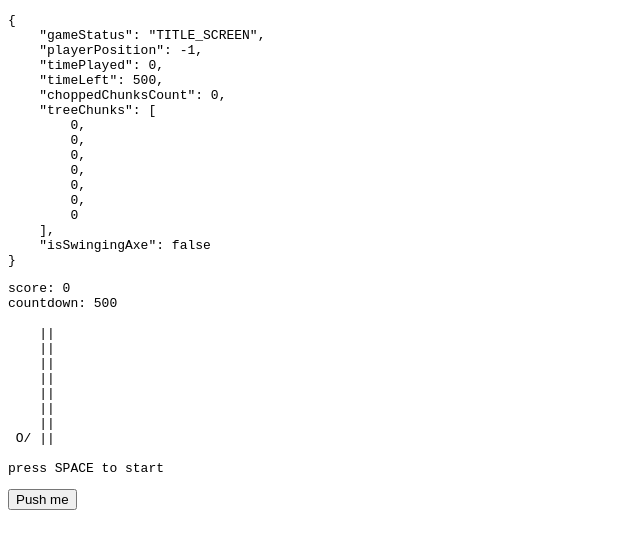
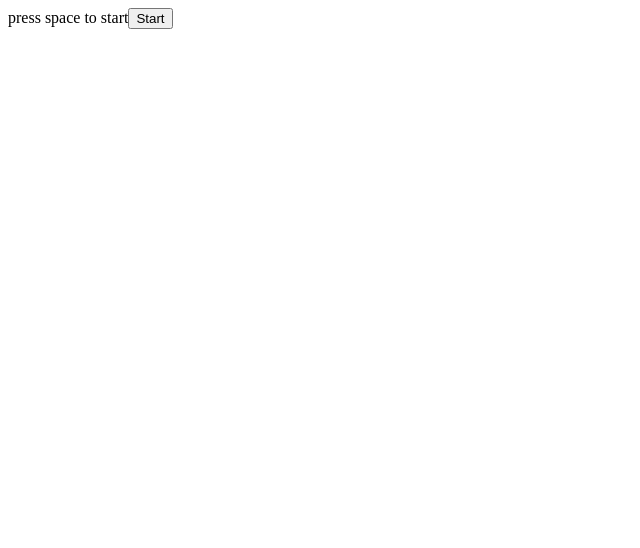
Before and after one commit to evgenykochetkov/drovosek, a React app: page / in a window 1280 px wide. Shown: the top 548 px of the page, without its empty margins (0-640 px from the left). Built offline with nearby package versions, Linux system fonts and the light colour scheme; the HTML template or start-up script is replaced by a standard one.

Commit message:
title screen

```diff
--- a/src/components/App.tsx
+++ b/src/components/App.tsx
@@ -2,18 +2,33 @@ import * as React from "react";
 import {connect} from "react-redux";
 
 import { GameState } from '../types/model'
+import { UserInputAction } from "../types/index";
 import renderStateToString from '../renderStateToString'
 import {Button, ButtonType} from './Button'
 
-class App extends React.Component<{gameState: GameState}, {}> {
+interface AppProps {
+    gameState: GameState
+    startGame: () => void
+}
+
+class App extends React.Component<AppProps, {}> {
   render () {
-    const { gameState } = this.props
+    const { gameState, startGame } = this.props
+
+    if (gameState.gameStatus === 'TITLE_SCREEN') {
+        return (
+            <div>
+                press space to start
+                <Button buttonType={ButtonType.primary} onClick={startGame}>Start</Button>
+            </div>
+        )
+    }
 
     return (
       <div>
         <pre>{JSON.stringify(gameState, null, 4)}</pre>
         <pre>{renderStateToString(gameState)}</pre>
-        <Button buttonType={ButtonType.primary} onClick={ () => alert('hi!') }>Push me</Button>
+
       </div>
     )
   }
@@ -21,6 +36,11 @@ class App extends React.Component<{gameState: GameState}, {}> {
 
 const mapStateToProps = (state: GameState) => ({gameState: state})
 
+const mapDispathToProps = (dispatch) => ({
+    startGame: () => dispatch({type: 'USER_INPUT_START', payload: 'SELECT'} as UserInputAction)
+})
+
 export default connect(
-    mapStateToProps
+    mapStateToProps,
+    mapDispathToProps
 )(App)
--- a/src/configureStore.ts
+++ b/src/configureStore.ts
@@ -8,7 +8,7 @@ export default function configureStore (initialState?) {
   const store = createStore(rootReducer, initialState, compose(
     applyMiddleware(createSagaMiddleware(rootSaga)),
     (<any>window).devToolsExtension
-      ? (<any>window).devToolsExtension({actionsBlacklist: 'GAME_LOOP_TICK'}) // TODO: typecheck this
+      ? (<any>window).devToolsExtension({actionsBlacklist: ['GAME_LOOP_TICK']}) // TODO: typecheck this
       : (f) => f
   ))
 
```
